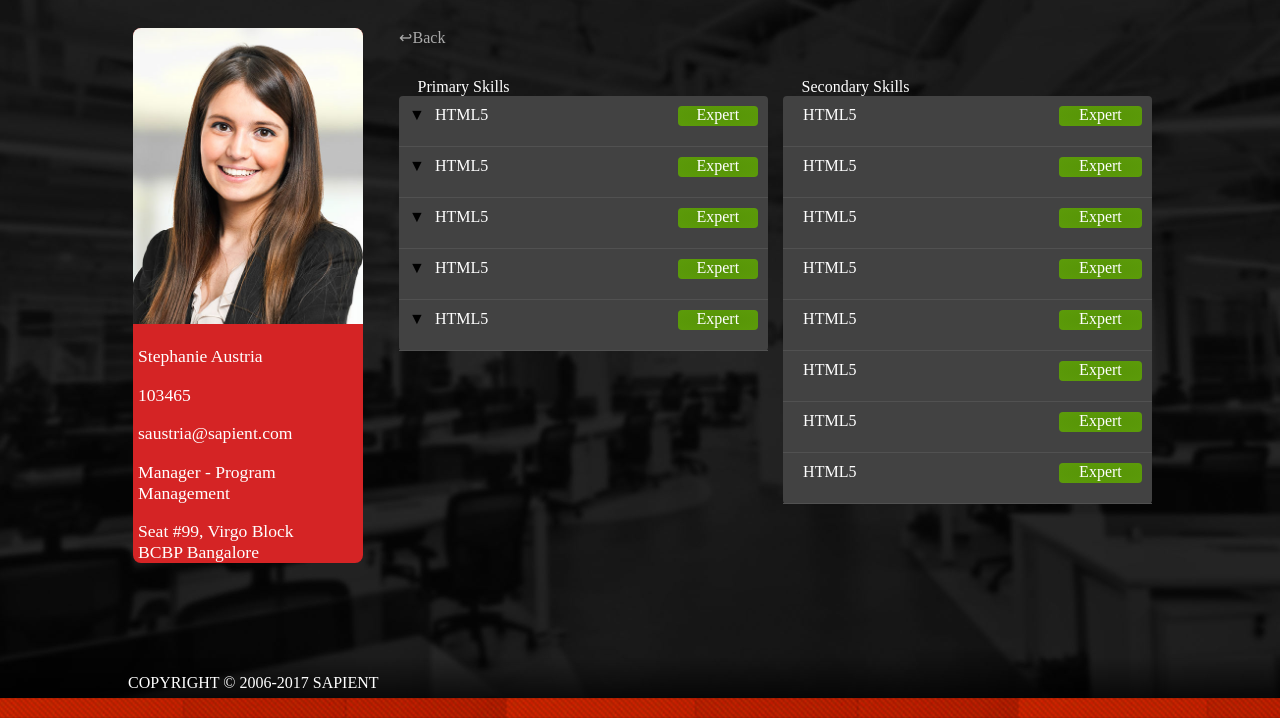
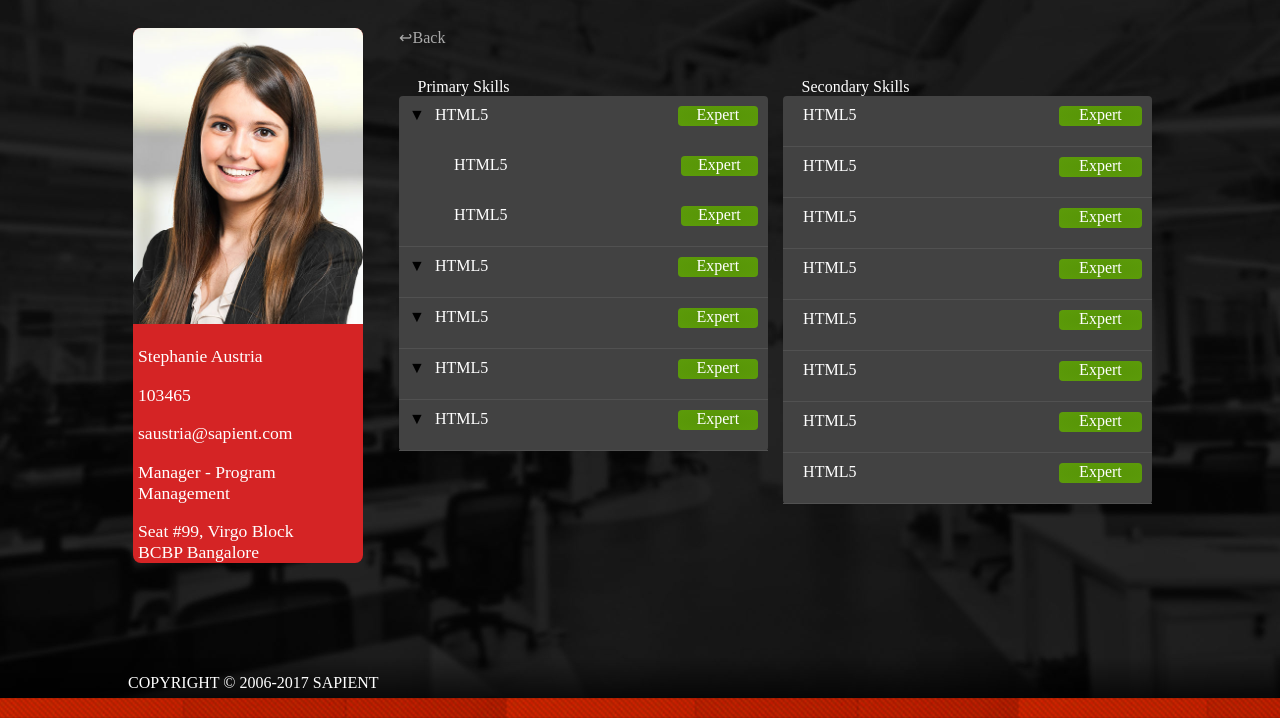
Before and after one commit to ISHU999/myworkpractice, a plain HTML site: page HTML/profile.html in a window 1280 px wide. Shown: the part 82-800 px from the top of the page. Drawn offline with Linux system fonts and the light colour scheme.

Commit message:
skeleton for sub skill item ready

```diff
--- a/CSS/profile.css
+++ b/CSS/profile.css
@@ -82,13 +82,13 @@ div.profile{
 	padding: 0px;
 }
 
-.skill-item{
+.skill-item,.sub-skill-item{
 	flex-grow: 5;
 	color: white;
 	text-align: left;
 	margin-left: 10px;
 }
-.skill-level{
+.skill-level,.sub-skill-star{
 	flex-grow: 1;
 	color: white;
 	background: -webkit-radial-gradient( #569406,#5c9b0a);
@@ -96,10 +96,13 @@ div.profile{
 	height: 20px;
 
 }
-.list-element{
+.list-element,.sub-list-element{
 	display: flex;
 	padding: 10px;
 	height: 30px;
+}
+.sub-list-element{
+	padding-left:45px;
 }
 
 .down-arrow:hover{
--- a/HTML/profile.html
+++ b/HTML/profile.html
@@ -13,12 +13,12 @@
 
 <body>
 
-<header>
+	<header>
 		<div class="logo">
 			<img src="../images/SN_logo.png" alt="Sapient Logo" class="sn_logo"/>
 		</div>
 		<div class="background_layer">
-		    <img src="../images/header_background.png" class="layer" />
+			<img src="../images/header_background.png" class="layer" />
 		</div>
 		<div class="name_pic">
 			<span class="name">Stephanie Austria </span>
@@ -29,7 +29,7 @@
 
 	<section>
 
-<!-- just the profile part -->
+		<!-- just the profile part -->
 
 
 		<div class="container">
@@ -46,7 +46,7 @@
 		</div>
 		<div class="container">
 
-			 <div class="back-button"><span class="back-icon">&#x21a9;</span>Back</div>
+			<div class="back-button"><span class="back-icon">&#x21a9;</span>Back</div>
 			<div class="skills">
 				<div class="skills-sec">
 
@@ -60,7 +60,14 @@
 									<div class="skill-items skill-item">HTML5</div>
 									<div class="skill-items skill-level">Expert</div>
 								</div>
-
+								<div class="sub-list-element">
+									<div class="sub-skill-items sub-skill-item">HTML5</div>
+									<div class="sub-skill-items sub-skill-star">Expert</div>
+								</div>
+								<div class="sub-list-element">
+									<div class="sub-skill-items sub-skill-item">HTML5</div>
+									<div class="sub-skill-items sub-skill-star">Expert</div>
+								</div>
 							</li>
 							<li>
 								<div class="list-element">
```
